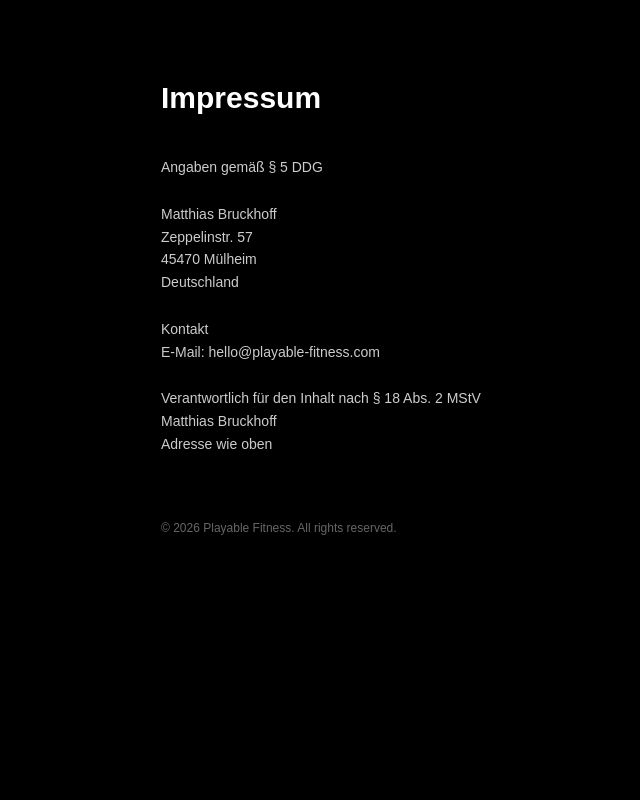
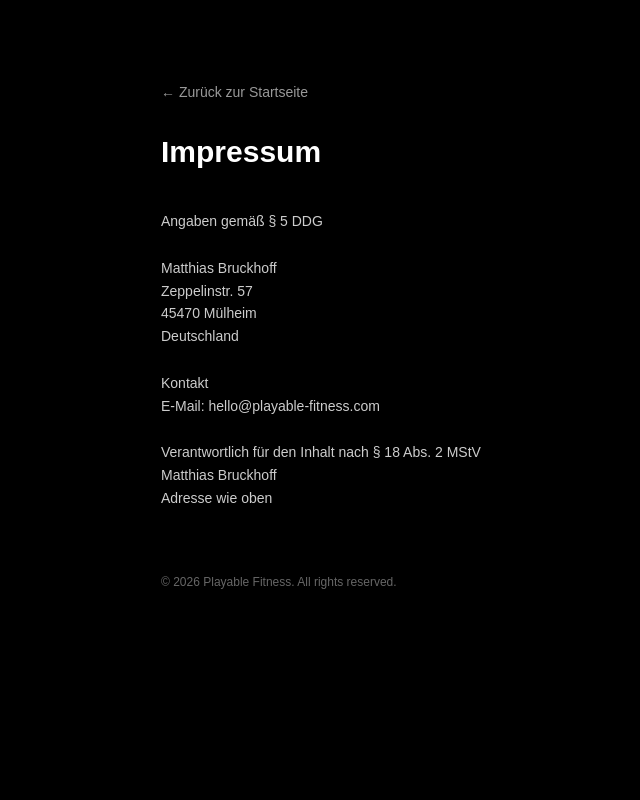
Before and after one commit to PlayableFitness/website, a Next.js app: page /impressum in a window 1280 px wide. Shown: the top 800 px of the page, without its empty margins (95-735 px from the left). Built offline with nearby package versions, Linux system fonts and the light colour scheme.

Commit message:
Update page.tsx

```diff
--- a/app/impressum/page.tsx
+++ b/app/impressum/page.tsx
@@ -1,27 +1,42 @@
+import Link from "next/link";
+
 export default function ImpressumPage() {
   return (
     <main className="min-h-screen bg-black text-white px-6 py-20">
       <div className="mx-auto max-w-3xl">
-        <h1 className="text-3xl font-semibold mb-10">Impressum</h1>
+        <Link
+          href="/"
+          className="mb-8 inline-block text-sm text-white/60 transition hover:text-white"
+        >
+          ← Zurück zur Startseite
+        </Link>
 
-        <div className="space-y-6 text-white/80 text-sm leading-relaxed">
+        <h1 className="mb-10 text-3xl font-semibold">Impressum</h1>
+
+        <div className="space-y-6 text-sm leading-relaxed text-white/80">
           <p>Angaben gemäß § 5 DDG</p>
 
           <p>
-            Matthias Bruckhoff<br />
-            Zeppelinstr. 57<br />
-            45470 Mülheim<br />
+            Matthias Bruckhoff
+            <br />
+            Zeppelinstr. 57
+            <br />
+            45470 Mülheim
+            <br />
             Deutschland
           </p>
 
           <p>
-            Kontakt<br />
+            Kontakt
+            <br />
             E-Mail: hello@playable-fitness.com
           </p>
 
           <p>
-            Verantwortlich für den Inhalt nach § 18 Abs. 2 MStV<br />
-            Matthias Bruckhoff<br />
+            Verantwortlich für den Inhalt nach § 18 Abs. 2 MStV
+            <br />
+            Matthias Bruckhoff
+            <br />
             Adresse wie oben
           </p>
         </div>
```
